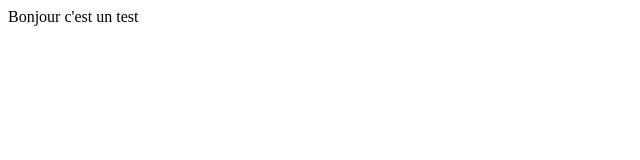
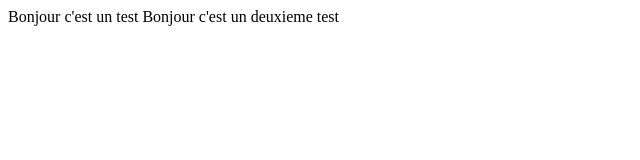
Before and after one commit to bayremsahnouni/test, a plain HTML site: page index.html in a window 1280 px wide. Shown: the whole page, without its empty margins (0-640 px from the left). Drawn offline with Linux system fonts and the light colour scheme.

Commit message:
Update index.html

```diff
--- a/index.html
+++ b/index.html
@@ -1,5 +1,6 @@
 <html>
 <body>
 Bonjour c'est un test
+Bonjour c'est un deuxieme test
 </body>
 </html>
```
